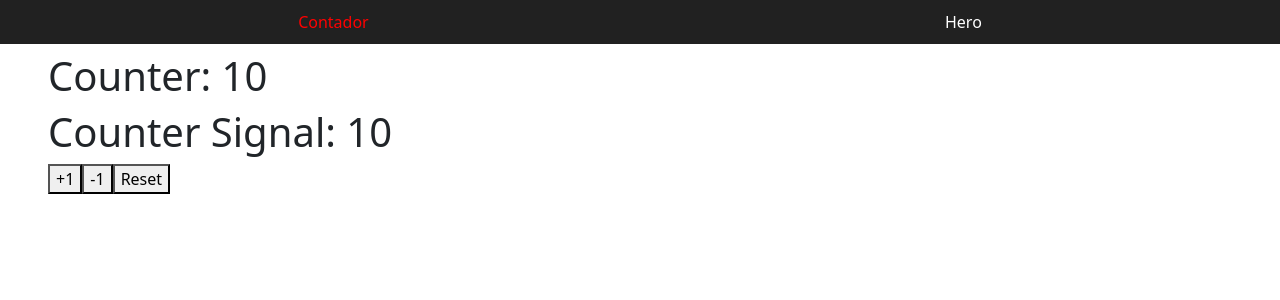
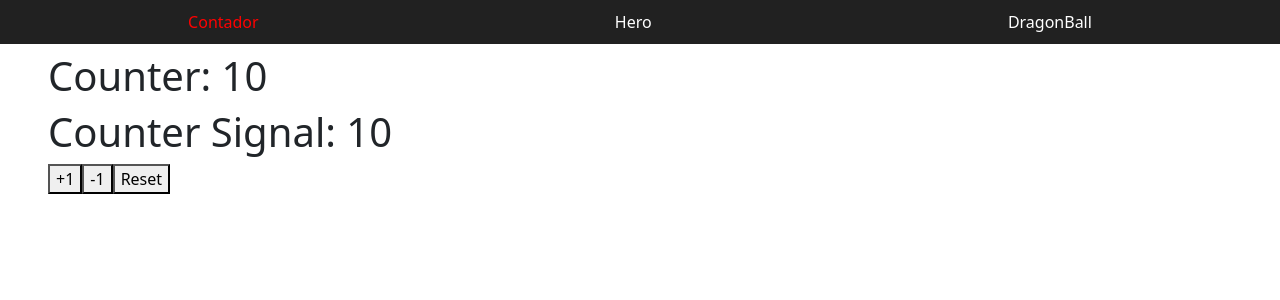
Before and after one commit to yahir140306/angular-youtube-f, an Angular app: page / in a window 1280 px wide. Shown: the top 300 px of the page. Built offline with nearby package versions, Linux system fonts and the light colour scheme.

Commit message:
agregar enlace a la página de DragonBall en la barra de navegación

```diff
--- a/src/app/components/shared/navbar/navbar.component.html
+++ b/src/app/components/shared/navbar/navbar.component.html
@@ -26,4 +26,5 @@
   </a>
 
   <a [routerLink]="['/hero']" [routerLinkActive]="'active'">Hero</a>
+  <a [routerLink]="['/dragonball']" [routerLinkActive]="'active'">DragonBall</a>
 </nav>
```
